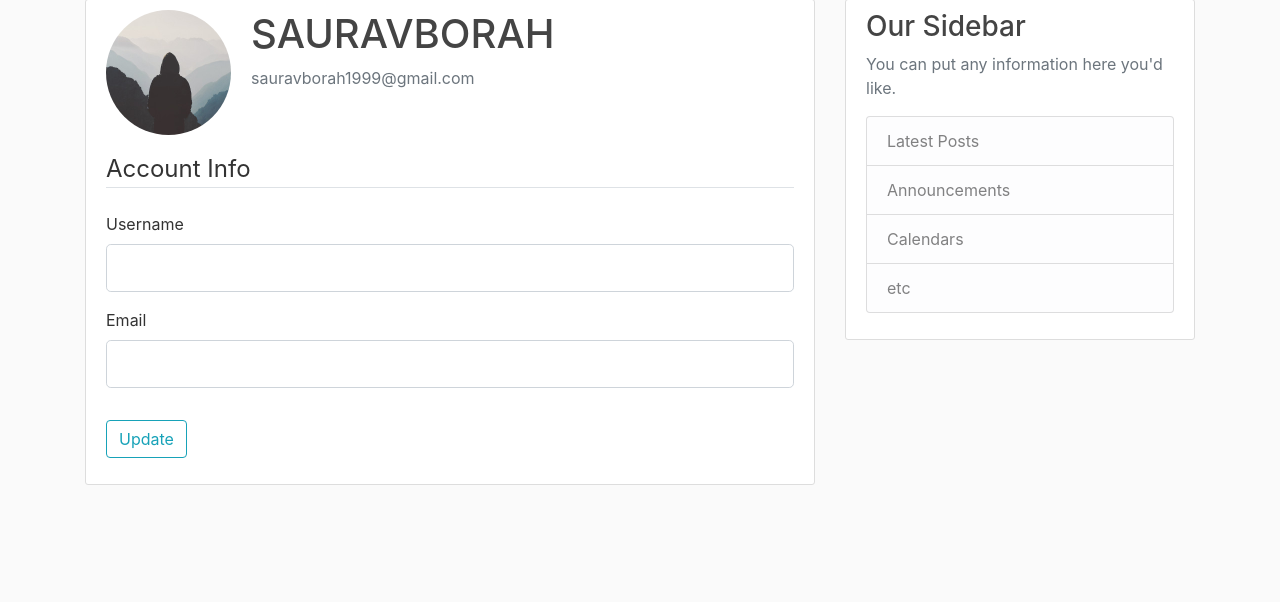
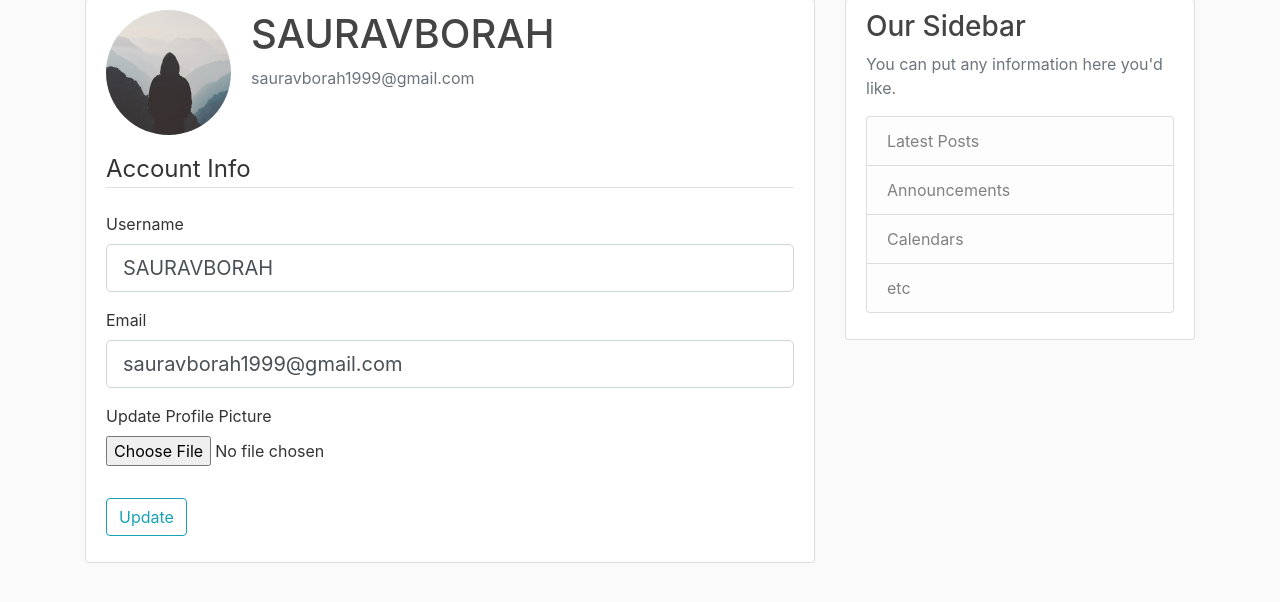
Before and after one commit to SAURAVBORAH22/FLASK-WEB-APP, a Flask app: page /account in a window 1280 px wide. Shown: the part 81-683 px from the top of the page. Run offline with Flask 2, Linux system fonts and the light colour scheme; a user stored in the database is signed in; some libraries are stand-ins or nearby versions.

Commit message:
user account and profile picture 5

```diff
--- a/flaskblog/form.py
+++ b/flaskblog/form.py
@@ -1,4 +1,5 @@
 from flask_wtf import FlaskForm
+from flask_wtf.file import FileField,FileAllowed
 from flask_login import current_user
 from wtforms import StringField, PasswordField, SubmitField, BooleanField
 from wtforms.validators import DataRequired, Length, Email, EqualTo,ValidationError
@@ -38,6 +39,7 @@ class UpdateAccountForm(FlaskForm):
                            validators=[DataRequired(), Length(min=2, max=20)])
     email = StringField('Email',
                         validators=[DataRequired(), Email()])
+    picture=FileField('Update Profile Picture',validators=[FileAllowed(['jpg','png'])])
     submit = SubmitField('Update')
 
     def validate_username(self,username):
@@ -47,7 +49,7 @@ class UpdateAccountForm(FlaskForm):
                 raise ValidationError('That username is taken. Please choose another one')
 
     def validate_email(self,email):
-        if username.email != current_user.email:
+        if email.data != current_user.email:
             user=User.query.filter_by(email=email.data).first()
             if user:
                 raise ValidationError('That email is taken. Please choose another one')
--- a/flaskblog/routes.py
+++ b/flaskblog/routes.py
@@ -1,18 +1,22 @@
-from flask import render_template, url_for, flash, redirect,request
-from flaskblog import app,db,bcrypt
-from flaskblog.form import RegistrationForm, LoginForm,UpdateAccountForm
+import os
+import secrets
+from PIL import Image
+from flask import render_template, url_for, flash, redirect, request
+from flaskblog import app, db, bcrypt
+from flaskblog.form import RegistrationForm, LoginForm, UpdateAccountForm
 from flaskblog.models import User, Post
-from flask_login import login_user,current_user,logout_user,login_required
+from flask_login import login_user, current_user, logout_user, login_required
+
 
 posts = [
     {
-        'author': 'SAURAV BORAH',
+        'author': 'Corey Schafer',
         'title': 'Blog Post 1',
         'content': 'First post content',
         'date_posted': 'April 20, 2018'
     },
     {
-        'author': 'JHONNY SINS',
+        'author': 'Jane Doe',
         'title': 'Blog Post 2',
         'content': 'Second post content',
         'date_posted': 'April 21, 2018'
@@ -37,8 +41,8 @@ def register():
         return redirect(url_for('home'))
     form = RegistrationForm()
     if form.validate_on_submit():
-        hashed_password=bcrypt.generate_password_hash(form.password.data).decode('utf-8')
-        user=User(username=form.username.data,email=form.email.data,password=hashed_password)
+        hashed_password = bcrypt.generate_password_hash(form.password.data).decode('utf-8')
+        user = User(username=form.username.data, email=form.email.data, password=hashed_password)
         db.session.add(user)
         db.session.commit()
         flash('Your account has been created! You are now able to log in', 'success')
@@ -52,10 +56,10 @@ def login():
         return redirect(url_for('home'))
     form = LoginForm()
     if form.validate_on_submit():
-        user=User.query.filter_by(email=form.email.data).first()
-        if user and bcrypt.check_password_hash(user.password,form.password.data):
-            login_user(user,remember=form.remember.data)
-            next_page=request.args.get('next')
+        user = User.query.filter_by(email=form.email.data).first()
+        if user and bcrypt.check_password_hash(user.password, form.password.data):
+            login_user(user, remember=form.remember.data)
+            next_page = request.args.get('next')
             return redirect(next_page) if next_page else redirect(url_for('home'))
         else:
             flash('Login Unsuccessful. Please check email and password', 'danger')
@@ -68,9 +72,37 @@ def logout():
     return redirect(url_for('home'))
 
 
-@app.route("/account")
+def save_picture(form_picture):
+    random_hex = secrets.token_hex(8)
+    _, f_ext = os.path.splitext(form_picture.filename)
+    picture_fn = random_hex + f_ext
+    picture_path = os.path.join(app.root_path, 'static/profile_pics', picture_fn)
+
+    #resizing image for large image files
+    output_size = (125, 125)
+    i = Image.open(form_picture)
+    i.thumbnail(output_size)
+    i.save(picture_path)
+
+    return picture_fn
+
+
+@app.route("/account", methods=['GET', 'POST'])
 @login_required
 def account():
-    form=UpdateAccountForm()
-    image_file=url_for('static',filename='profile_pics/'+current_user.image_file)
-    return render_template('account.html', title='Account',image_file=image_file,form=form)
+    form = UpdateAccountForm()
+    if form.validate_on_submit():
+        if form.picture.data:
+            picture_file = save_picture(form.picture.data)
+            current_user.image_file = picture_file
+        current_user.username = form.username.data
+        current_user.email = form.email.data
+        db.session.commit()
+        flash('Your account has been updated!', 'success')
+        return redirect(url_for('account'))
+    elif request.method == 'GET':
+        form.username.data = current_user.username
+        form.email.data = current_user.email
+    image_file = url_for('static', filename='profile_pics/' + current_user.image_file)
+    return render_template('account.html', title='Account',
+                           image_file=image_file, form=form)
--- a/flaskblog/templates/account.html
+++ b/flaskblog/templates/account.html
@@ -2,13 +2,13 @@
 {% block content %}
     <div class="content-section">
       <div class="media">
-        <img class="rounded-circle account-img" src="{{ image_file}}">
+        <img class="rounded-circle account-img" src="{{ image_file }}">
         <div class="media-body">
           <h2 class="account-heading">{{ current_user.username }}</h2>
           <p class="text-secondary">{{ current_user.email }}</p>
         </div>
       </div>
-            <form method="POST" action="">
+        <form method="POST" action="" enctype="multipart/form-data">
             {{ form.hidden_tag() }}
             <fieldset class="form-group">
                 <legend class="border-bottom mb-4">Account Info</legend>
@@ -39,6 +39,15 @@
                         {{ form.email(class="form-control form-control-lg") }}
                     {% endif %}
                 </div>
+                <div class="form-group">
+                    {{ form.picture.label() }}
+                    {{ form.picture(class="form-control-file") }}
+                    {% if form.picture.errors %}
+                        {% for error in form.picture.errors %}
+                            <span class="text-danger">{{ error }}</span></br>
+                        {% endfor %}
+                    {% endif %}
+                </div>
             </fieldset>
             <div class="form-group">
                 {{ form.submit(class="btn btn-outline-info") }}
```
Also changed, not shown: flaskblog/site.db, flaskblog/static/profile_pics/47a6d8012f43dbb6.jpg (added). Lines whose indentation alone changed are shown as unchanged.
